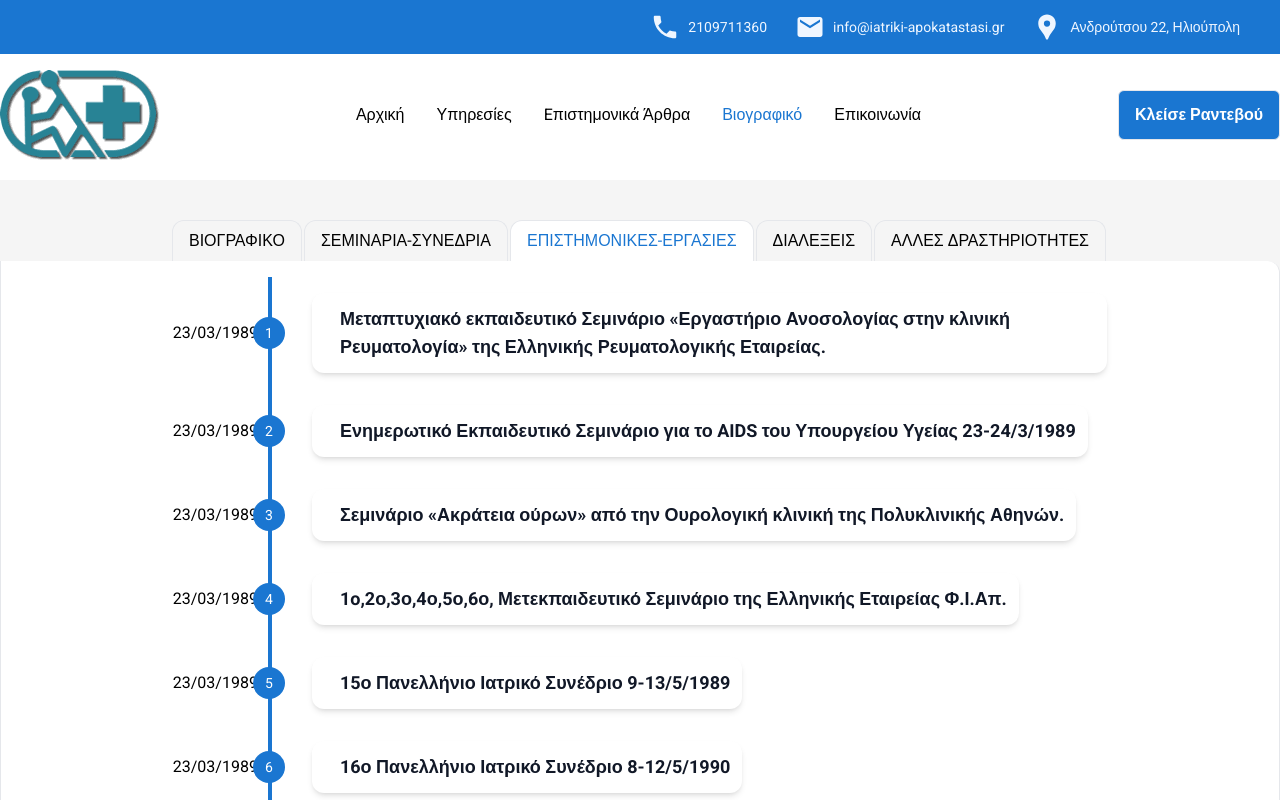
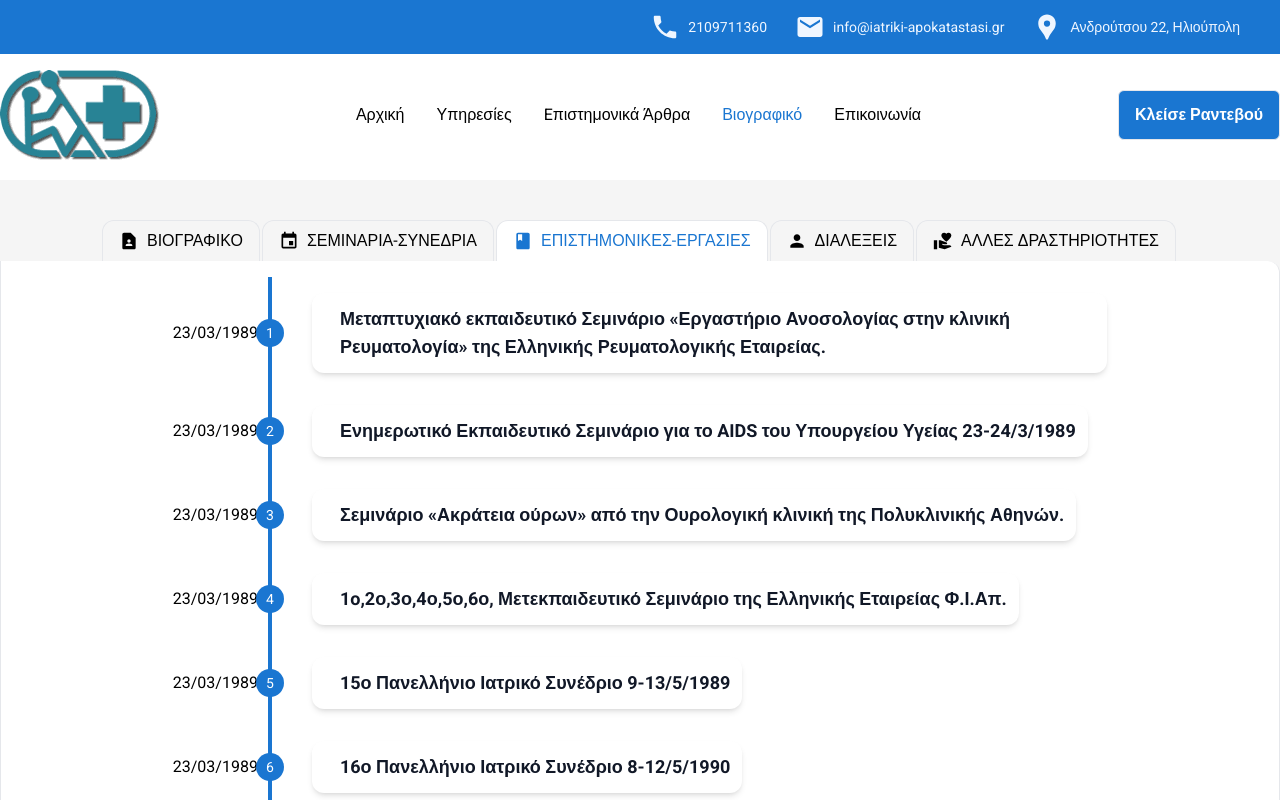
Before and after one commit to TheodosiouEleanna/iatriki-apokatastasi, a Next.js app: page /curriculum/scientific-work in a window 1280 px wide. Shown: the top 800 px of the page. Built offline with nearby package versions, Linux system fonts and the light colour scheme.

Commit message:
added icons

```diff
--- a/app/curriculum/layout.tsx
+++ b/app/curriculum/layout.tsx
@@ -3,27 +3,33 @@
 import classNames from 'classnames';
 import Link from 'next/link';
 import { usePathname } from 'next/navigation';
+import { MdBook, MdContactPage, MdEvent, MdVolunteerActivism, MdPerson } from 'react-icons/md';
 
 const curriculumList = [
   {
     href: '/curriculum',
-    title: 'ΒΙΟΓΡΑΦΙΚΟ'
+    title: 'ΒΙΟΓΡΑΦΙΚΟ',
+    icon: <MdContactPage size={20} />
   },
   {
     href: '/curriculum/seminars',
-    title: 'ΣΕΜΙΝΑΡΙΑ-ΣΥΝΕΔΡΙΑ'
+    title: 'ΣΕΜΙΝΑΡΙΑ-ΣΥΝΕΔΡΙΑ',
+    icon: <MdEvent size={20} />
   },
   {
     href: '/curriculum/scientific-work',
-    title: 'ΕΠΙΣΤΗΜΟΝΙΚΕΣ-ΕΡΓΑΣΙΕΣ'
+    title: 'ΕΠΙΣΤΗΜΟΝΙΚΕΣ-ΕΡΓΑΣΙΕΣ',
+    icon: <MdBook size={20} />
   },
   {
     href: '/curriculum/lectures',
-    title: 'ΔΙΑΛΕΞΕΙΣ'
+    title: 'ΔΙΑΛΕΞΕΙΣ',
+    icon: <MdPerson size={20} />
   },
   {
     href: '/curriculum/activities',
-    title: 'ΑΛΛΕΣ ΔΡΑΣΤΗΡΙΟΤΗΤΕΣ'
+    title: 'ΑΛΛΕΣ ΔΡΑΣΤΗΡΙΟΤΗΤΕΣ',
+    icon: <MdVolunteerActivism size={20} />
   }
 ];
 
@@ -34,17 +40,18 @@ const CurriculumLayout = ({ children }: { children: React.ReactNode }): JSX.Elem
     <div className='w-full flex justify-center items-center flex-col mt-10'>
       <ul className='block sm:flex'>
         {curriculumList.map(curriculum => {
-          const { href, title } = curriculum;
+          const { href, title, icon } = curriculum;
           const isActive = pathname === href;
 
           return (
             <Link href={href} key={href}>
               <li
                 className={classNames(
-                  'px-4 py-2 sm:mr-0.5 flex items-center font-medium border-t border-r border-l border-gray-200 first:rounded-t-xl sm:rounded-t-xl cursor-pointer hover:text-blue',
+                  'px-4 py-2 sm:mr-0.5 flex items-center font-medium border-t border-r border-l border-gray-200 first:rounded-t-xl sm:rounded-t-xl cursor-pointer hover:text-blue gap-2',
                   { 'bg-white text-blue': isActive }
                 )}
               >
+                {icon}
                 {title}
               </li>
             </Link>
--- a/app/curriculum/scientific-work/page.tsx
+++ b/app/curriculum/scientific-work/page.tsx
@@ -12,7 +12,7 @@ const Seminars = () => {
           >
             <div className='border-r-4 border-blue flex items-center justify-start relative h-full'>
               <h1 className='hidden lg:block break-words mr-2'>{seminar.date}</h1>
-              <span className='w-8 h-8 border-blue rounded-full bg-blue  -right-[17px] absolute flex items-center justify-center  text-white text-sm'>
+              <span className='w-7 h-7 border-blue rounded-full bg-blue  -right-[16px] absolute flex items-center justify-center  text-white text-sm'>
                 {idx + 1}
               </span>
             </div>
--- a/app/scientific-articles/page.tsx
+++ /dev/null
@@ -1,20 +0,0 @@
-import Button from 'ui/Button';
-
-const ScientificArticles = () => {
-  return (
-    <main className='relative w-full'>
-      <div className='absolute top-1/4 left-10 max-w-2xl'>
-        <h1 className='text-7xl text-blue font-extrabold pb-2'>
-          <span className='text-black'>Καλώς ήρθατε</span> στο Ιατρείο μας.
-        </h1>
-        <div className='flex gap-2'>
-          <Button variant='primary'>Επικοινωνία</Button>
-        </div>
-      </div>
-      <div className='skata w-full' />
-      {/* <Image className='w-full' src={reception} alt='recepetion' /> */}
-    </main>
-  );
-};
-
-export default ScientificArticles;
```
